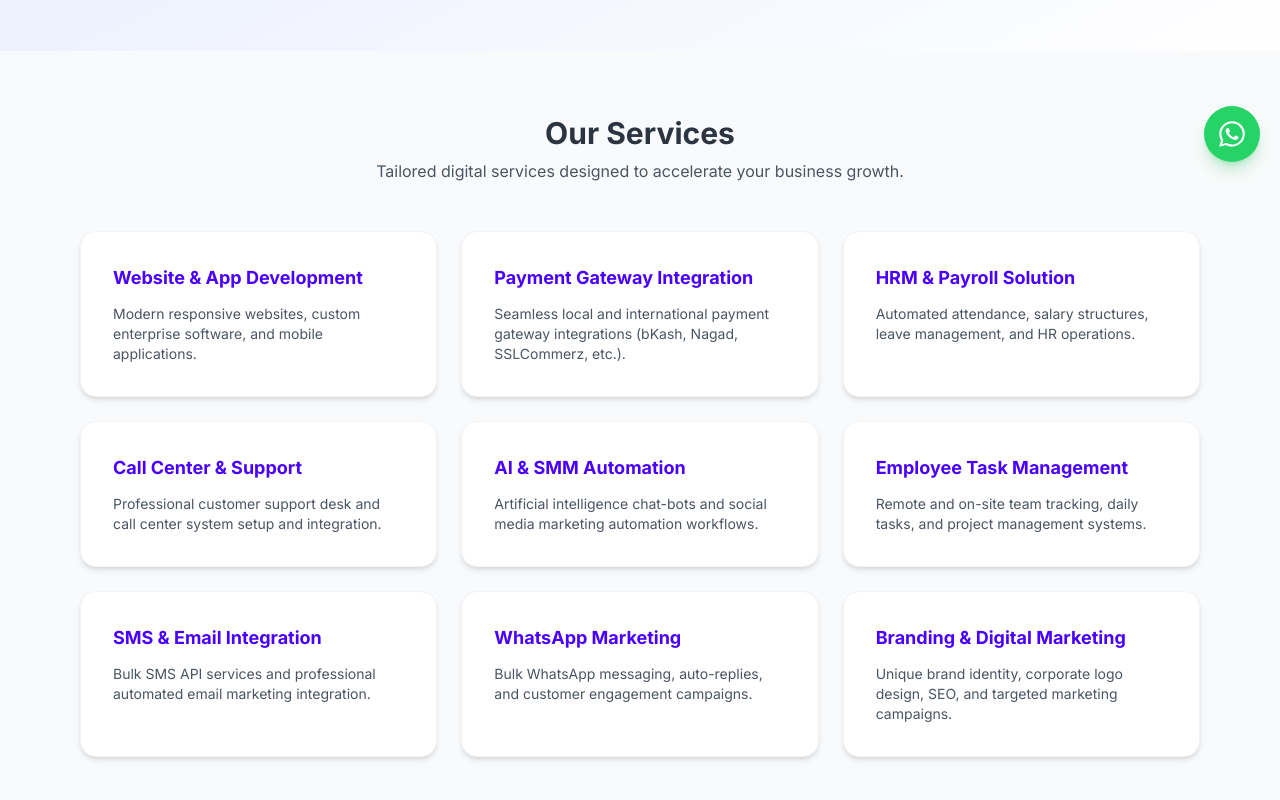
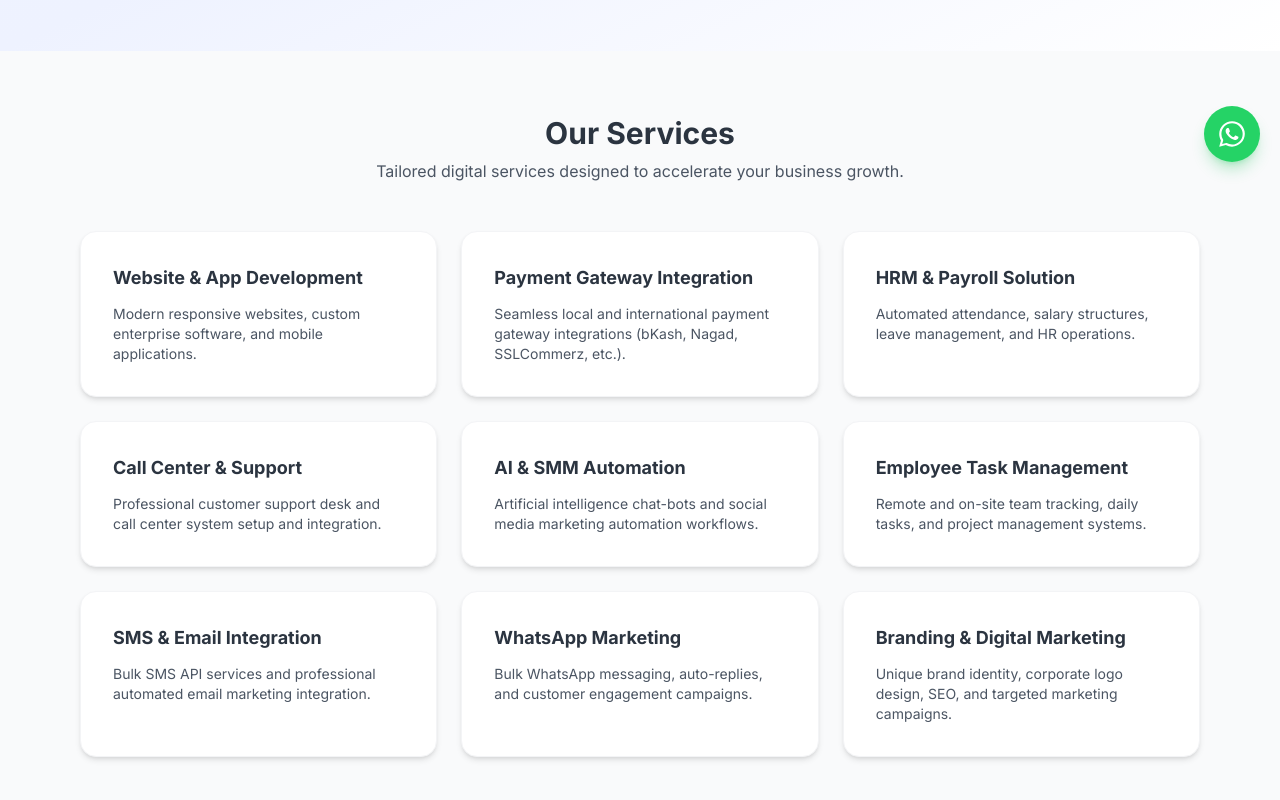
Before and after one commit to abdurrazzaq583/srijonit, a plain HTML site: page index.html in a window 1280 px wide. Shown: the part 618-1418 px from the top of the page. Drawn offline with nearby package versions, Linux system fonts and the light colour scheme.

Commit message:
Service card headings: black (neutral) instead of blue

```diff
--- a/index.html
+++ b/index.html
@@ -133,7 +133,7 @@
                 <!-- Service 1 -->
                 <div class="card bg-white shadow-md border border-gray-100 hover:border-primary transition-all">
                     <div class="card-body">
-                        <h3 class="card-title text-lg font-bold text-primary">Website & App Development</h3>
+                        <h3 class="card-title text-lg font-bold text-neutral">Website & App Development</h3>
                         <p class="text-sm text-gray-600 mt-1">Modern responsive websites, custom enterprise software, and mobile applications.</p>
                     </div>
                 </div>
@@ -141,7 +141,7 @@
                 <!-- Service 2 -->
                 <div class="card bg-white shadow-md border border-gray-100 hover:border-primary transition-all">
                     <div class="card-body">
-                        <h3 class="card-title text-lg font-bold text-primary">Payment Gateway Integration</h3>
+                        <h3 class="card-title text-lg font-bold text-neutral">Payment Gateway Integration</h3>
                         <p class="text-sm text-gray-600 mt-1">Seamless local and international payment gateway integrations (bKash, Nagad, SSLCommerz, etc.).</p>
                     </div>
                 </div>
@@ -149,7 +149,7 @@
                 <!-- Service 3 -->
                 <div class="card bg-white shadow-md border border-gray-100 hover:border-primary transition-all">
                     <div class="card-body">
-                        <h3 class="card-title text-lg font-bold text-primary">HRM & Payroll Solution</h3>
+                        <h3 class="card-title text-lg font-bold text-neutral">HRM & Payroll Solution</h3>
                         <p class="text-sm text-gray-600 mt-1">Automated attendance, salary structures, leave management, and HR operations.</p>
                     </div>
                 </div>
@@ -157,7 +157,7 @@
                 <!-- Service 4 -->
                 <div class="card bg-white shadow-md border border-gray-100 hover:border-primary transition-all">
                     <div class="card-body">
-                        <h3 class="card-title text-lg font-bold text-primary">Call Center & Support</h3>
+                        <h3 class="card-title text-lg font-bold text-neutral">Call Center & Support</h3>
                         <p class="text-sm text-gray-600 mt-1">Professional customer support desk and call center system setup and integration.</p>
                     </div>
                 </div>
@@ -165,7 +165,7 @@
                 <!-- Service 5 -->
                 <div class="card bg-white shadow-md border border-gray-100 hover:border-primary transition-all">
                     <div class="card-body">
-                        <h3 class="card-title text-lg font-bold text-primary">AI & SMM Automation</h3>
+                        <h3 class="card-title text-lg font-bold text-neutral">AI & SMM Automation</h3>
                         <p class="text-sm text-gray-600 mt-1">Artificial intelligence chat-bots and social media marketing automation workflows.</p>
                     </div>
                 </div>
@@ -173,7 +173,7 @@
                 <!-- Service 6 -->
                 <div class="card bg-white shadow-md border border-gray-100 hover:border-primary transition-all">
                     <div class="card-body">
-                        <h3 class="card-title text-lg font-bold text-primary">Employee Task Management</h3>
+                        <h3 class="card-title text-lg font-bold text-neutral">Employee Task Management</h3>
                         <p class="text-sm text-gray-600 mt-1">Remote and on-site team tracking, daily tasks, and project management systems.</p>
                     </div>
                 </div>
@@ -181,7 +181,7 @@
                 <!-- Service 7 -->
                 <div class="card bg-white shadow-md border border-gray-100 hover:border-primary transition-all">
                     <div class="card-body">
-                        <h3 class="card-title text-lg font-bold text-primary">SMS & Email Integration</h3>
+                        <h3 class="card-title text-lg font-bold text-neutral">SMS & Email Integration</h3>
                         <p class="text-sm text-gray-600 mt-1">Bulk SMS API services and professional automated email marketing integration.</p>
                     </div>
                 </div>
@@ -189,7 +189,7 @@
                 <!-- Service 8 -->
                 <div class="card bg-white shadow-md border border-gray-100 hover:border-primary transition-all">
                     <div class="card-body">
-                        <h3 class="card-title text-lg font-bold text-primary">WhatsApp Marketing</h3>
+                        <h3 class="card-title text-lg font-bold text-neutral">WhatsApp Marketing</h3>
                         <p class="text-sm text-gray-600 mt-1">Bulk WhatsApp messaging, auto-replies, and customer engagement campaigns.</p>
                     </div>
                 </div>
@@ -197,7 +197,7 @@
                 <!-- Service 9 -->
                 <div class="card bg-white shadow-md border border-gray-100 hover:border-primary transition-all">
                     <div class="card-body">
-                        <h3 class="card-title text-lg font-bold text-primary">Branding & Digital Marketing</h3>
+                        <h3 class="card-title text-lg font-bold text-neutral">Branding & Digital Marketing</h3>
                         <p class="text-sm text-gray-600 mt-1">Unique brand identity, corporate logo design, SEO, and targeted marketing campaigns.</p>
                     </div>
                 </div>
```
